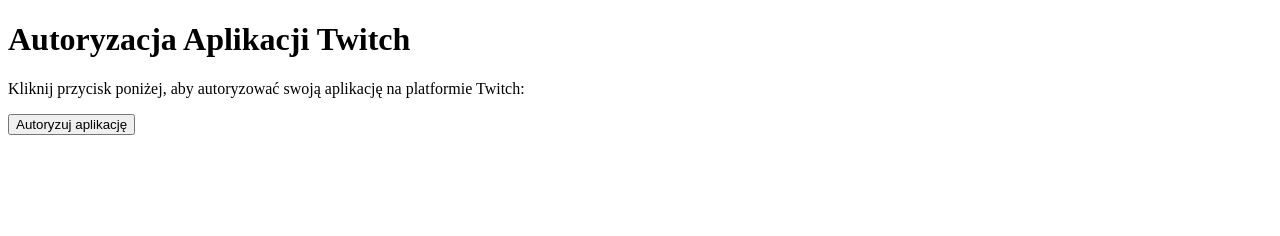
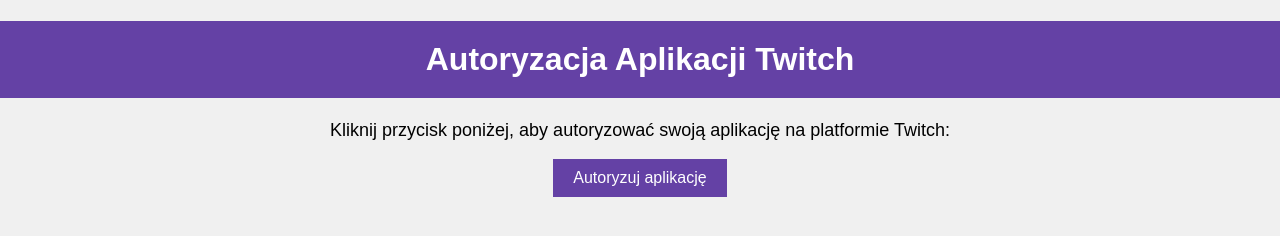
Before and after one commit to AdvertTestSite/testtest, a plain HTML site: page index.html in a window 1280 px wide. Drawn offline with Linux system fonts and the light colour scheme.

Commit message:
Update index.html

```diff
--- a/index.html
+++ b/index.html
@@ -2,6 +2,34 @@
 <html>
 <head>
     <title>Autoryzacja Aplikacji Twitch</title>
+    <style>
+        body {
+            background-color: #f0f0f0; /* Kolor tła */
+            font-family: Arial, sans-serif; /* Wybierz odpowiednią czcionkę */
+            text-align: center;
+            margin: 0;
+            padding: 0;
+        }
+        h1 {
+            background-color: #6441a5; /* Kolor tła nagłówka */
+            color: #fff; /* Kolor tekstu nagłówka */
+            padding: 20px;
+        }
+        p {
+            font-size: 18px;
+        }
+        button {
+            background-color: #6441a5; /* Kolor tła przycisku */
+            color: #fff; /* Kolor tekstu przycisku */
+            border: none;
+            padding: 10px 20px;
+            font-size: 16px;
+            cursor: pointer;
+        }
+        button:hover {
+            background-color: #7d56c2; /* Kolor tła przycisku po najechaniu myszą */
+        }
+    </style>
 </head>
 <body>
     <h1>Autoryzacja Aplikacji Twitch</h1>
@@ -12,18 +40,14 @@
         document.addEventListener("DOMContentLoaded", function() {
             // Konfiguracja danych autoryzacji
             const clientId = '0s0w13nfmerk8aq9gbrob31m8k1bqo';
-            const redirectUri = 'https://www.twitch.tv/wysokozmineralizowanawoda'; // Tutaj wklej swój URL przekierowania
-            const scope = 'user:read:email channel:read:redemptions channel:manage:redemptions'; // Dodaj wymagane uprawnienia Twitch
+            const redirectUri = 'https://www.twitch.tv/wysokozmineralizowanawoda';
+            const scope = 'user:read:email channel:read:redemptions channel:manage:redemptions';
 
-            // URL autoryzacji
             const authUrl = `https://id.twitch.tv/oauth2/authorize?client_id=${clientId}&redirect_uri=${redirectUri}&response_type=code&scope=${scope}`;
 
-            // Pobieramy przycisk autoryzacji
             const authButton = document.getElementById('authButton');
 
-            // Dodajemy obsługę kliknięcia na przycisk
             authButton.addEventListener('click', function() {
-                // Przekierowanie użytkownika na stronę autoryzacji Twitch
                 window.location.href = authUrl;
             });
         });
```
